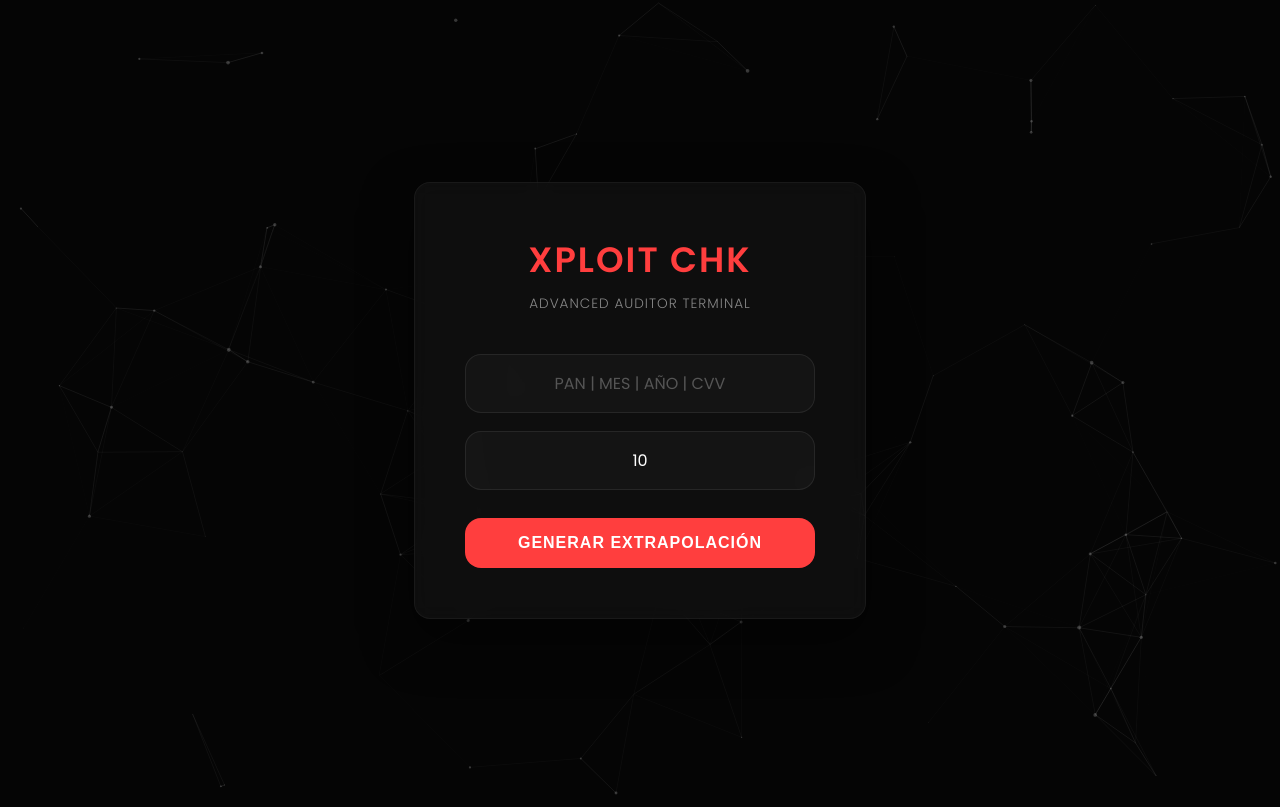
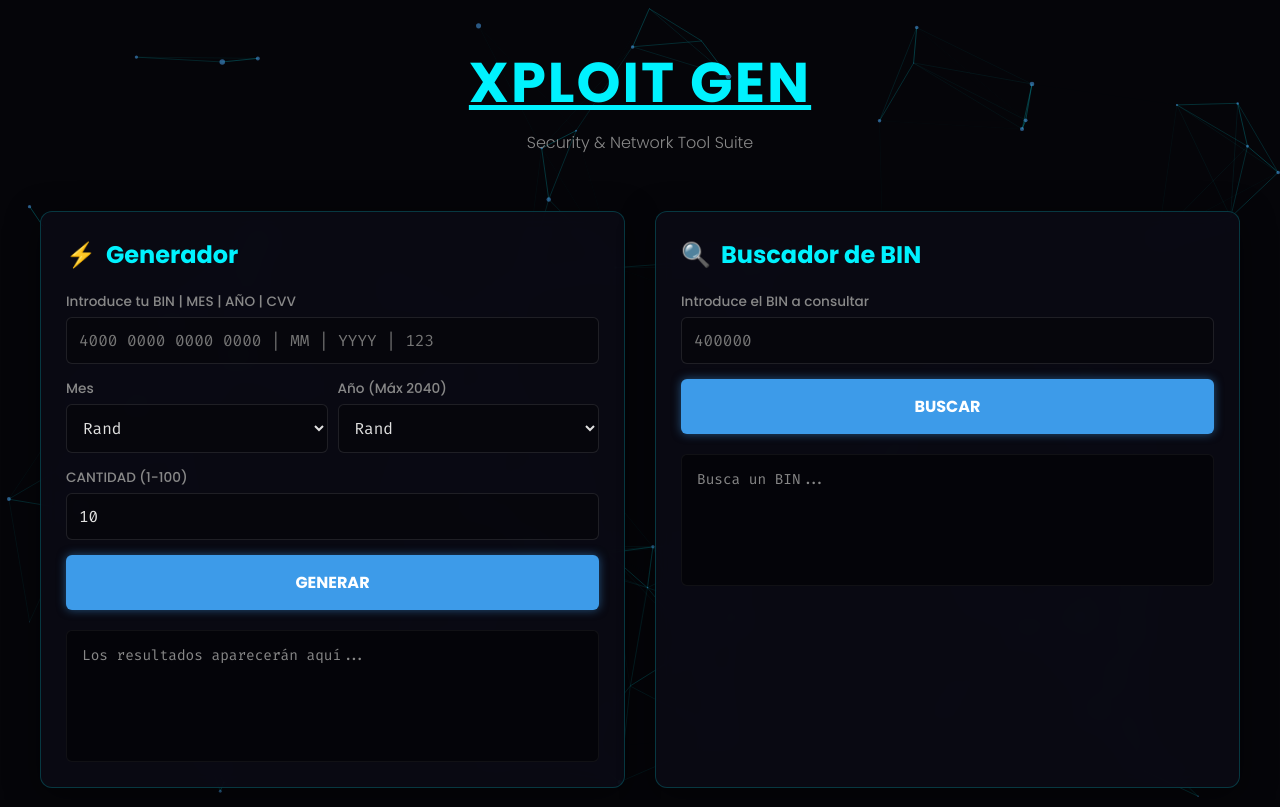
Before and after one commit to creimerpolla/xploit-chk-web, a Flask app: page / in a window 1280 px wide. Run offline with Flask 3, Linux system fonts and the light colour scheme.

Commit message:
index.html

```diff
--- a/templates/index.html
+++ b/templates/index.html
@@ -3,265 +3,375 @@
 <head>
     <meta charset="UTF-8">
     <meta name="viewport" content="width=device-width, initial-scale=1.0">
-    <title>Xploit Chk | Sistema de Auditoría Digital</title>
-
-    <link href="https://fonts.googleapis.com/css2?family=Poppins:wght@300;400;600&display=swap" rel="stylesheet">
-
+    <title>XPLOIT GEN - Security Suite</title>
+    <link href="https://fonts.googleapis.com/css2?family=Fira+Code:wght@400;600&family=Poppins:wght@300;500;700&display=swap" rel="stylesheet">
     <style>
-        /* --- ESTILOS BASE (MINIMALISTAS) --- */
         :root {
-            --bg: #050505; /* Fondo casi negro, muy profundo */
-            --card-bg: rgba(20, 20, 20, 0.6); /* Tarjeta semi-transparente para el efecto */
-            --primary: #ff3e3e; /* Rojo Xploit */
-            --primary-dim: rgba(255, 62, 62, 0.1);
-            --text-main: #ffffff;
-            --text-muted: #888888;
-            --success: #00ff41; /* Verde Matrix para logs */
-            --border-radius: 16px; /* Bordes muy redondeados y modernos */
+            --bg-color: #050509;
+            --card-bg: rgba(10, 10, 20, 0.9);
+            --primary-accent: #00f2fe;
+            --secondary-accent: #4facfe;
+            --text-main: #e0e0e0;
+            --text-muted: #888;
+            --border-color: rgba(0, 242, 254, 0.2);
+            --neon-blue: #3d9be9;
         }
 
-        * {
-            box-sizing: border-box;
+        body, html {
             margin: 0;
             padding: 0;
-            outline: none;
+            width: 100%;
+            height: 100%;
+            overflow-x: hidden;
+            background-color: var(--bg-color);
+            color: var(--text-main);
+            font-family: 'Poppins', sans-serif;
         }
 
-        body {
-            background-color: var(--bg);
-            color: var(--text-main);
-            font-family: 'Poppins', sans-serif;
-            height: 100vh;
-            display: flex;
-            justify-content: center;
-            align-items: center;
-            overflow: hidden; /* Importante para las partículas */
-        }
-
-        /* --- CONTENEDOR DE PARTÍCULAS (FONDO INTERACTIVO) --- */
+        /* --- Fondo de Partículas --- */
         #particles-js {
-            position: absolute;
+            position: fixed;
             width: 100%;
             height: 100%;
             top: 0;
             left: 0;
-            z-index: 1; /* Detrás de todo */
+            z-index: 1;
         }
 
-        /* --- TARJETA PRINCIPAL (GLASSMORPHISM CLEAN) --- */
-        .main-card {
-            background-color: var(--card-bg);
-            width: 100%;
-            max-width: 540px;
-            padding: 50px;
-            border-radius: var(--border-radius);
-            border: 1px solid rgba(255, 255, 255, 0.05); /* Borde sutil */
-            box-shadow: 0 20px 50px rgba(0, 0, 0, 0.5);
-            backdrop-filter: blur(10px); /* Efecto de vidrio esmerilado */
-            -webkit-backdrop-filter: blur(10px);
+        /* --- Contenedor Principal --- */
+        .main-container {
             position: relative;
-            z-index: 10; /* Encima de las partículas */
-            text-align: center;
-            transition: transform 0.3s ease;
+            z-index: 2;
+            max-width: 1200px;
+            margin: 0 auto;
+            padding: 40px 20px;
+            display: flex;
+            flex-direction: column;
+            align-items: center;
         }
 
-        /* Efecto sutil al pasar el mouse por la tarjeta */
-        .main-card:hover {
-            transform: translateY(-5px);
-            border-color: rgba(255, 62, 62, 0.2);
+        header {
+            text-align: center;
+            margin-bottom: 40px;
         }
 
-        h1 {
-            color: var(--primary);
-            font-weight: 600;
-            font-size: 2.2rem;
+        header h1 {
+            font-size: 3.5rem;
+            margin: 0;
+            font-weight: 700;
+            color: var(--primary-accent);
+            text-transform: uppercase;
             letter-spacing: 2px;
-            margin-bottom: 8px;
-            text-transform: uppercase;
+            text-decoration: underline;
         }
 
-        .subtitle {
+        header p {
             color: var(--text-muted);
-            font-size: 0.85rem;
+            margin-top: 5px;
             font-weight: 300;
-            letter-spacing: 1px;
-            margin-bottom: 40px;
-            text-transform: uppercase;
         }
 
-        /* --- FORMULARIO Y ENTRADAS (CLEAN) --- */
-        .form-group {
-            display: flex;
-            flex-direction: column;
-            gap: 18px;
+        /* --- Grid de Herramientas --- */
+        .tools-grid {
+            width: 100%;
+            display: grid;
+            grid-template-columns: repeat(auto-fit, minmax(350px, 1fr));
+            gap: 30px;
         }
 
-        input {
-            background-color: rgba(255, 255, 255, 0.03);
-            border: 1px solid rgba(255, 255, 255, 0.08);
-            color: var(--text-main);
-            padding: 16px;
-            border-radius: var(--border-radius);
-            font-size: 1rem;
-            font-family: inherit;
-            transition: all 0.3s ease;
-            text-align: center;
+        .tool-card {
+            background-color: var(--card-bg);
+            border: 1px solid var(--border-color);
+            border-radius: 12px;
+            padding: 25px;
+            box-shadow: 0 8px 32px rgba(0, 0, 0, 0.5);
+            backdrop-filter: blur(10px);
+            transition: transform 0.3s ease, box-shadow 0.3s ease;
         }
 
-        input::placeholder {
-            color: #555;
+        .tool-card:hover {
+            transform: translateY(-5px);
+            box-shadow: 0 12px 40px rgba(0, 242, 254, 0.15);
         }
 
-        input:focus {
-            background-color: rgba(255, 255, 255, 0.06);
-            border-color: var(--primary);
-            box-shadow: 0 0 15px var(--primary-dim);
+        .tool-card h2 {
+            font-size: 1.5rem;
+            margin-top: 0;
+            margin-bottom: 20px;
+            color: var(--primary-accent);
+            display: flex;
+            align-items: center;
+            gap: 10px;
         }
 
-        /* Ocultar flechas del input number */
-        input[type=number]::-webkit-inner-spin-button,
-        input[type=number]::-webkit-outer-spin-button {
-            -webkit-appearance: none;
-            margin: 0;
+        /* --- Formularios y Inputs --- */
+        .input-group {
+            margin-bottom: 15px;
         }
 
-        button {
-            background-color: var(--primary);
-            color: white;
+        .input-group label {
+            display: block;
+            font-size: 0.85rem;
+            color: var(--text-muted);
+            margin-bottom: 5px;
+        }
+
+        input[type="text"],
+        input[type="number"],
+        select {
+            width: 100%;
+            padding: 12px;
+            background: rgba(0, 0, 0, 0.3);
+            border: 1px solid rgba(255, 255, 255, 0.1);
+            border-radius: 6px;
+            color: var(--text-main);
+            font-family: 'Fira Code', monospace;
+            font-size: 1rem;
+            box-sizing: border-box;
+            transition: border-color 0.3s ease;
+        }
+
+        input:focus, select:focus {
+            outline: none;
+            border-color: var(--primary-accent);
+        }
+
+        .flex-inputs {
+            display: flex;
+            gap: 10px;
+        }
+
+        /* --- Botones --- */
+        .btn {
+            width: 100%;
+            padding: 15px;
             border: none;
-            padding: 16px;
-            border-radius: var(--border-radius);
+            border-radius: 6px;
             font-size: 1rem;
             font-weight: 600;
             text-transform: uppercase;
-            letter-spacing: 1px;
             cursor: pointer;
-            transition: all 0.3s ease;
-            margin-top: 10px;
+            transition: background 0.3s ease, transform 0.1s ease;
+            font-family: 'Poppins', sans-serif;
+            background-color: var(--card-bg); /* Match inputs but solid */
+            color: var(--text-main);
         }
 
-        button:hover {
-            background-color: #cc0000;
-            box-shadow: 0 10px 20px rgba(255, 62, 62, 0.3);
-            transform: translateY(-2px);
+        .btn-primary {
+            background-color: var(--neon-blue);
+            color: white;
+            box-shadow: 0 0 10px rgba(61, 155, 233, 0.5);
         }
 
-        /* --- ÁREA DE RESULTADOS (LOGS) --- */
-        .results-section {
-            margin-top: 40px;
-            text-align: left;
+        .btn-primary:hover {
+            background-color: #55acef;
+            box-shadow: 0 0 15px rgba(85, 172, 239, 0.7);
         }
 
-        .results-label {
-            color: var(--text-muted);
-            font-size: 0.75rem;
-            text-transform: uppercase;
-            letter-spacing: 1px;
-            margin-bottom: 10px;
-            display: block;
-            padding-left: 5px;
+        .btn-primary:active {
+            transform: scale(0.98);
         }
 
-        .results-box {
-            background-color: rgba(0, 0, 0, 0.3);
+        /* --- Área de Resultados --- */
+        .result-area {
+            margin-top: 20px;
+            background: rgba(0, 0, 0, 0.5);
+            border-radius: 6px;
+            padding: 15px;
+            font-family: 'Fira Code', monospace;
+            font-size: 0.9rem;
+            min-height: 100px;
+            max-height: 250px;
+            overflow-y: auto;
             border: 1px solid rgba(255, 255, 255, 0.05);
-            padding: 20px;
-            border-radius: var(--border-radius);
-            max-height: 280px;
-            overflow-y: auto;
-            font-family: monospace; /* Fuente de código para los logs */
         }
 
-        /* Scrollbar Personalizado y Sutil */
-        .results-box::-webkit-scrollbar { width: 6px; }
-        .results-box::-webkit-scrollbar-track { background: transparent; }
-        .results-box::-webkit-scrollbar-thumb { background: rgba(255,255,255,0.1); border-radius: 3px; }
-
-        .log-line {
-            color: var(--success);
-            font-size: 0.9rem;
-            margin-bottom: 6px;
-            opacity: 0.9;
+        .result-area .card-item {
+            color: #a7ffeb;
+            margin-bottom: 4px;
         }
 
-        .log-line::before {
-            content: "→ ";
-            color: var(--primary);
+        .bin-info-table {
+            width: 100%;
+            font-size: 0.9rem;
         }
+        .bin-info-table td {
+            padding: 5px 0;
+        }
+        .bin-info-table .label {
+            color: var(--text-muted);
+            width: 40%;
+        }
+        .bin-info-table .value {
+            color: var(--primary-accent);
+            font-weight: 600;
+            text-align: right;
+        }
+
+        /* Scrollbar styling */
+        .result-area::-webkit-scrollbar {
+            width: 6px;
+        }
+        .result-area::-webkit-scrollbar-thumb {
+            background-color: rgba(0, 242, 254, 0.3);
+            border-radius: 3px;
+        }
+
     </style>
 </head>
 <body>
 
     <div id="particles-js"></div>
 
-    <div class="container">
-        <div class="main-card">
-            <h1>Xploit Chk</h1>
-            <div class="subtitle">Advanced Auditor Terminal</div>
+    <div class="main-container">
+        <header>
+            <h1>XPLOIT GEN</h1>
+            <p>Security & Network Tool Suite</p>
+        </header>
 
-            <form method="POST">
-                <div class="form-group">
-                    <input type="text" name="datos" placeholder="PAN | MES | AÑO | CVV" required autocomplete="off">
-                    <input type="number" name="cantidad" value="10" min="1" max="100" title="Cantidad a generar">
-                    <button type="submit">Generar Extrapolación</button>
+        <div class="tools-grid">
+
+            <div class="tool-card">
+                <h2><span>⚡</span> Generador</h2>
+
+                <div class="input-group">
+                    <label>Introduce tu BIN | MES | AÑO | CVV</label>
+                    <input type="text" id="genBin" placeholder="4000 0000 0000 0000 | MM | YYYY | 123" maxlength="16">
                 </div>
-            </form>
 
-            {% if resultados %}
-            <div class="results-section">
-                <span class="results-label">Output logs:</span>
-                <div class="results-box">
-                    {% for r in resultados %}
-                        <div class="log-line">{{ r }}</div>
-                    {% endfor %}
+                <div class="flex-inputs input-group">
+                    <div style="width: 50%;">
+                        <label>Mes</label>
+                        <select id="genMonth">
+                            {% for month in months %}
+                                <option value="{{ month }}">{{ month }}</option>
+                            {% endfor %}
+                        </select>
+                    </div>
+                    <div style="width: 50%;">
+                        <label>Año (Máx 2040)</label>
+                        <select id="genYear">
+                            {% for year in years %}
+                                <option value="{{ year }}">{{ year }}</option>
+                            {% endfor %}
+                        </select>
+                    </div>
+                </div>
+
+                <div class="input-group">
+                    <label>CANTIDAD (1-100)</label>
+                    <input type="number" id="genQuantity" value="10" min="1" max="100">
+                </div>
+
+                <button class="btn btn-primary" onclick="generateCards()">GENERAR</button>
+
+                <div class="result-area" id="genResults">
+                    <span style="color: var(--text-muted);">Los resultados aparecerán aquí...</span>
                 </div>
             </div>
-            {% endif %}
+
+            <div class="tool-card">
+                <h2><span>🔍</span> Buscador de BIN</h2>
+
+                <div class="input-group">
+                    <label>Introduce el BIN a consultar</label>
+                    <input type="text" id="checkBinInput" placeholder="400000" maxlength="16">
+                </div>
+
+                <button class="btn btn-primary" onclick="checkBin()">Buscar</button>
+
+                <div class="result-area" id="binResults">
+                    <span style="color: var(--text-muted);">Busca un BIN...</span>
+                </div>
+            </div>
+
         </div>
     </div>
 
     <script src="https://cdn.jsdelivr.net/particles.js/2.0.0/particles.min.js"></script>
-
     <script>
+        // Configuración de particles.js
         particlesJS("particles-js", {
             "particles": {
                 "number": { "value": 80, "density": { "enable": true, "value_area": 800 } },
-                "color": { "value": "#ffffff" },
+                "color": { "value": "#4facfe" },
                 "shape": { "type": "circle" },
-                "opacity": { "value": 0.2, "random": false },
-                "size": { "value": 2, "random": true },
-                "line_linked": { "enable": true, "distance": 150, "color": "#ffffff", "opacity": 0.1, "width": 1 },
-                "move": {
-                    "enable": true,
-                    "speed": 1, /* Movimiento lento y clean */
-                    "direction": "none",
-                    "random": true,
-                    "straight": false,
-                    "out_mode": "out",
-                    "bounce": false,
-                    "attract": { "enable": false, "rotateX": 600, "rotateY": 1200 }
-                }
+                "opacity": { "value": 0.5, "random": false },
+                "size": { "value": 3, "random": true },
+                "line_linked": { "enable": true, "distance": 150, "color": "#00f2fe", "opacity": 0.3, "width": 1 },
+                "move": { "enable": true, "speed": 1, "direction": "none", "random": true, "straight": false, "out_mode": "out", "bounce": false, "attract": { "enable": true, "rotateX": 600, "rotateY": 1200 } }
             },
             "interactivity": {
                 "detect_on": "canvas",
-                "events": {
-                    "onhover": {
-                        "enable": true,
-                        "mode": "grab" /* EFECTO CLAVE: Las partículas se conectan al mouse */
-                    },
-                    "onclick": { "enable": true, "mode": "push" },
-                    "resize": true
-                },
-                "modes": {
-                    "grab": { "distance": 140, "line_linked": { "opacity": 0.3 } },
-                    "bubble": { "distance": 400, "size": 40, "duration": 2, "opacity": 8, "speed": 3 },
-                    "repulse": { "distance": 200, "duration": 0.4 },
-                    "push": { "particles_nb": 4 },
-                    "remove": { "particles_nb": 2 }
-                }
+                "events": { "onhover": { "enable": true, "mode": "grab" }, "onclick": { "enable": true, "mode": "push" }, "resize": true },
+                "modes": { "grab": { "distance": 140, "line_linked": { "opacity": 1 } }, "push": { "particles_nb": 4 } }
             },
             "retina_detect": true
         });
+
+        // Lógica del Generador
+        async function generateCards() {
+            const bin = document.getElementById('genBin').value;
+            const month = document.getElementById('genMonth').value;
+            const year = document.getElementById('genYear').value;
+            const quantity = document.getElementById('genQuantity').value;
+            const resultsArea = document.getElementById('genResults');
+
+            resultsArea.innerHTML = '<span style="color: var(--text-muted);">Generando...</span>';
+
+            try {
+                const response = await fetch('/generate', {
+                    method: 'POST',
+                    headers: { 'Content-Type': 'application/json' },
+                    body: JSON.stringify({ bin, month, year, quantity })
+                });
+                const data = await response.json();
+
+                resultsArea.innerHTML = '';
+                if (data.cards.length === 0) {
+                    resultsArea.innerHTML = '<span style="color: #ff5252;">Error: BIN inválido.</span>';
+                } else {
+                    data.cards.forEach(card => {
+                        resultsArea.innerHTML += `<div class="card-item">${card}</div>`;
+                    });
+                }
+            } catch (error) {
+                resultsArea.innerHTML = '<span style="color: #ff5252;">Error de conexión.</span>';
+            }
+        }
+
+        // Lógica del Buscador de BIN
+        async function checkBin() {
+            const bin = document.getElementById('checkBinInput').value;
+            const resultsArea = document.getElementById('binResults');
+
+            if (!bin) {
+                resultsArea.innerHTML = '<span style="color: #ff5252;">Introduce un BIN.</span>';
+                return;
+            }
+
+            resultsArea.innerHTML = '<span style="color: var(--text-muted);">Buscando...</span>';
+
+            try {
+                const response = await fetch('/check_bin', {
+                    method: 'POST',
+                    headers: { 'Content-Type': 'application/json' },
+                    body: JSON.stringify({ bin })
+                });
+                const data = await response.json();
+
+                resultsArea.innerHTML = `
+                    <table class="bin-info-table">
+                        <tr><td class="label">BIN</td><td class="value">${data.bin}</td></tr>
+                        <tr><td class="label">Red</td><td class="value">${data.network}</td></tr>
+                        <tr><td class="label">Tipo</td><td class="value">${data.type}</td></tr>
+                        <tr><td class="label">País</td><td class="value">${data.country}</td></tr>
+                    </table>
+                `;
+            } catch (error) {
+                resultsArea.innerHTML = '<span style="color: #ff5252;">Error de conexión.</span>';
+            }
+        }
     </script>
 </body>
 </html>
```
